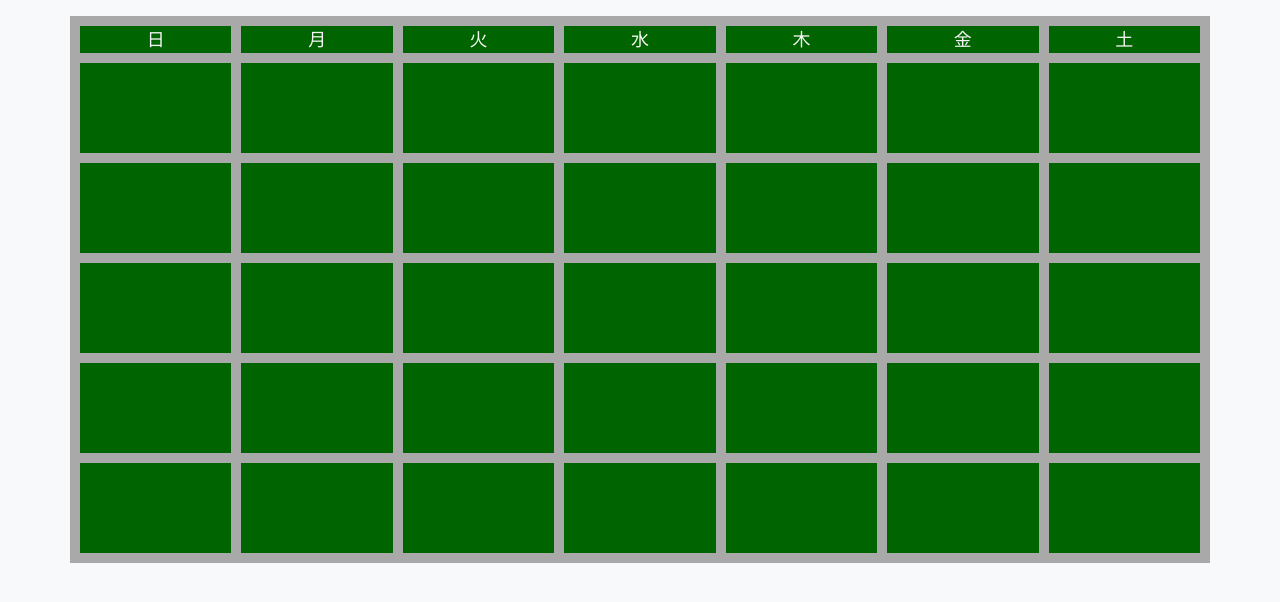
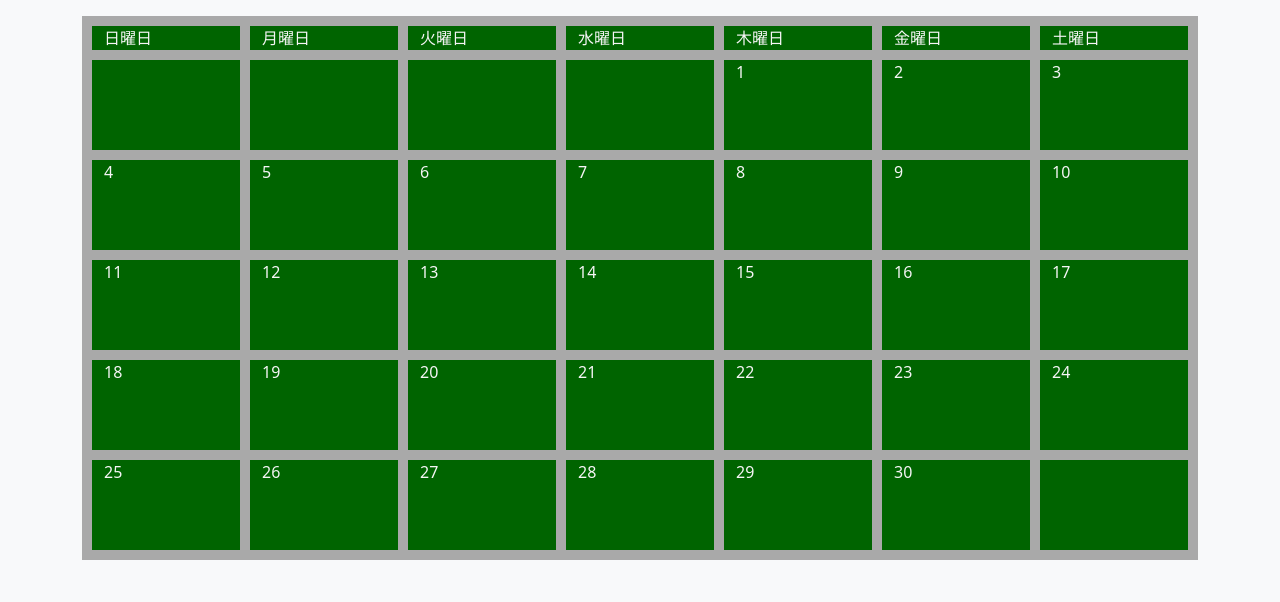
Before and after one commit to OGC-Fever/Ptt-Scrape, a Flask app: template templates/xyz/xyz.html in a window 1280 px wide. Shown: the part 56-658 px from the top of the page. Run offline with Flask 2, Linux system fonts and the light colour scheme; the template is opened without the code that fills it, so the values that code supplies are empty; some libraries are stand-ins or nearby versions.

Commit message:
hand code calendar

```diff
--- a/static/xyz/xyz.css
+++ b/static/xyz/xyz.css
@@ -4,10 +4,10 @@
     border-style: solid;
     background-color: darkgreen;
     color: whitesmoke;
-    font-size: large;
-    align-items: center;
-    justify-content: center;
-    display: flex;
+    font-size: medium;
+    align-items:center;
+    justify-content:center;
+    display:block;
 }
 
 .outer {
@@ -15,3 +15,7 @@
     border-color: darkgrey;
     border-style: solid;
 }
+
+.date {
+    height: 100;
+}
--- /dev/null
+++ b/static/xyz/xyz.js
@@ -0,0 +1,49 @@
+const week = Vue.createApp({
+    delimiters: ['@', '@'],
+    data() {
+        return {
+            week: ["日曜日", "月曜日", "火曜日", "水曜日", "木曜日", "金曜日", "土曜日"],
+        }
+    },
+}).mount("#week")
+
+const day = Vue.createApp({})
+day.component("day", {
+    delimiters: ['@', '@'],
+    data() {
+        return {
+            month: [],
+            weeks: 0
+        }
+    },
+    methods: {
+        init() {
+            let month = new Date().getMonth()
+            let year = new Date().getFullYear()
+            let first_day = new Date(year, month, 1).getDay()
+            let last_date = new Date(year, month + 1, 0).getDate()
+            let index = 0
+            while (index < first_day) {
+                this.month.push("")
+                index++
+            }
+            for (let day = 1; day <= last_date; day++) {
+                this.month.push(day)
+            }
+            while (this.month.length % 7 != 0) {
+                this.month.push("")
+            }
+            this.weeks = this.month.length / 7
+        }
+    },
+    mounted() {
+        this.init()
+    },
+    template: `
+    <div class="row mx-auto" v-for="n in weeks">
+        <div class="col inner date" v-for="(,index) in month.slice(7*n-7,7*n)">
+            @month.slice(7*n-7,7*n)[index]@
+        </div>
+    </div>`,
+})
+day.mount("#day")
--- a/templates/xyz/xyz.html
+++ b/templates/xyz/xyz.html
@@ -8,36 +8,17 @@
 
 {% block body %}
 <div class="container">
-    <div class="row outer my-3" id="cal">
-        <div class="row mx-auto px-0">
+    <div class="outer my-3">
+        <div class="row mx-auto px-0" id="week">
             <div class="col inner" v-for="day in week">@day@</div>
         </div>
-        <div class="row mx-auto px-0" v-for="m in 5">
-            <div class="col inner" v-for="n in 7" style="height: 100;">
-                <div v-if="first_day==date">@date@</div>
-            </div>
+        <div id="day">
+            <day></day>
         </div>
     </div>
-</div>
 
-{% block script %}
-<script>
-    const cal = Vue.createApp({
-        delimiters: ['@', '@'],
-        data() {
-            return {
-                week: ["日", "月", "火", "水", "木", "金", "土"],
-                date: 0,
-                first_day: 0
-            }
-        },
-        mounted() {
-            let month = new Date().getMonth() + 1
-            let year = new Date().getFullYear()
-            this.first_day = new Date(`${month}/1,${year}`).getDay()
-        }
-    }).mount("#cal")
+    {% block script %}
+    <script src="{{ url_for('static',filename='xyz/xyz.js') }}"></script>
 
-</script>
-{% endblock %}
-{% endblock %}
+    {% endblock %}
+    {% endblock %}
```
